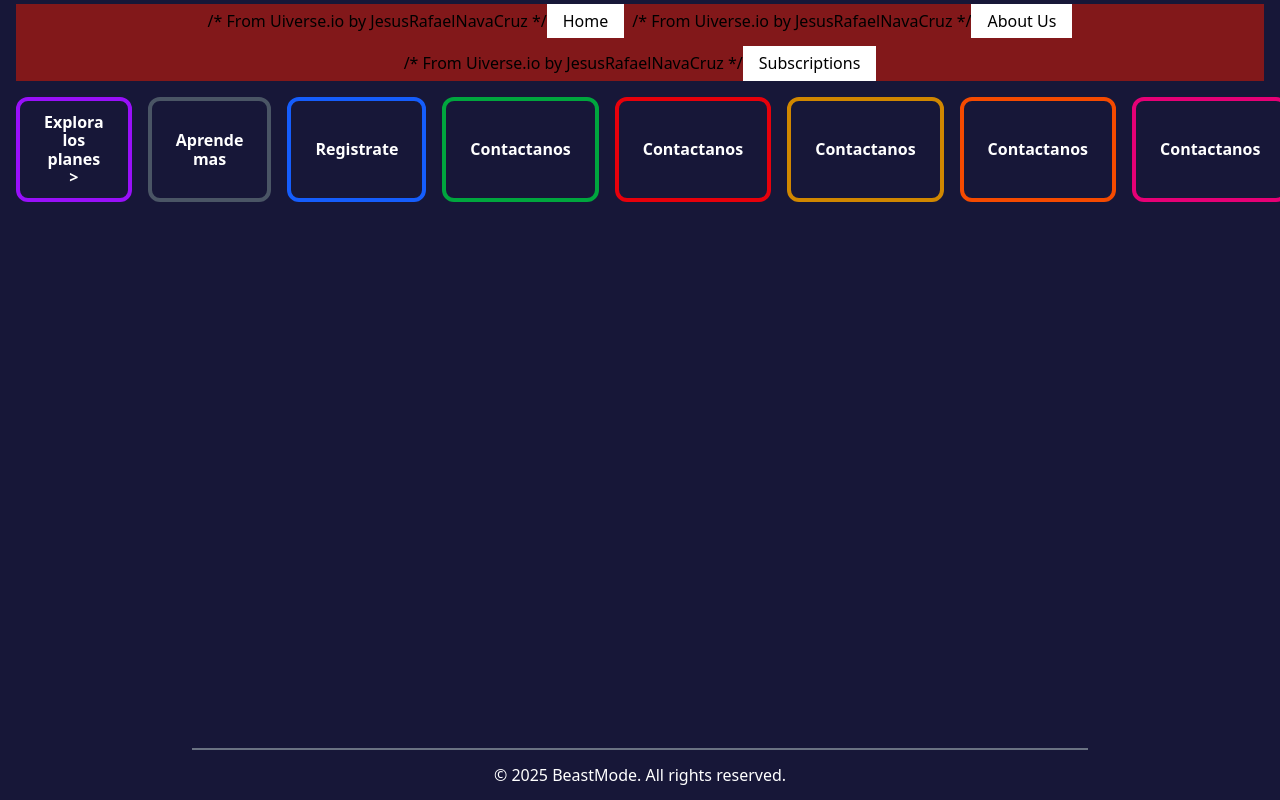
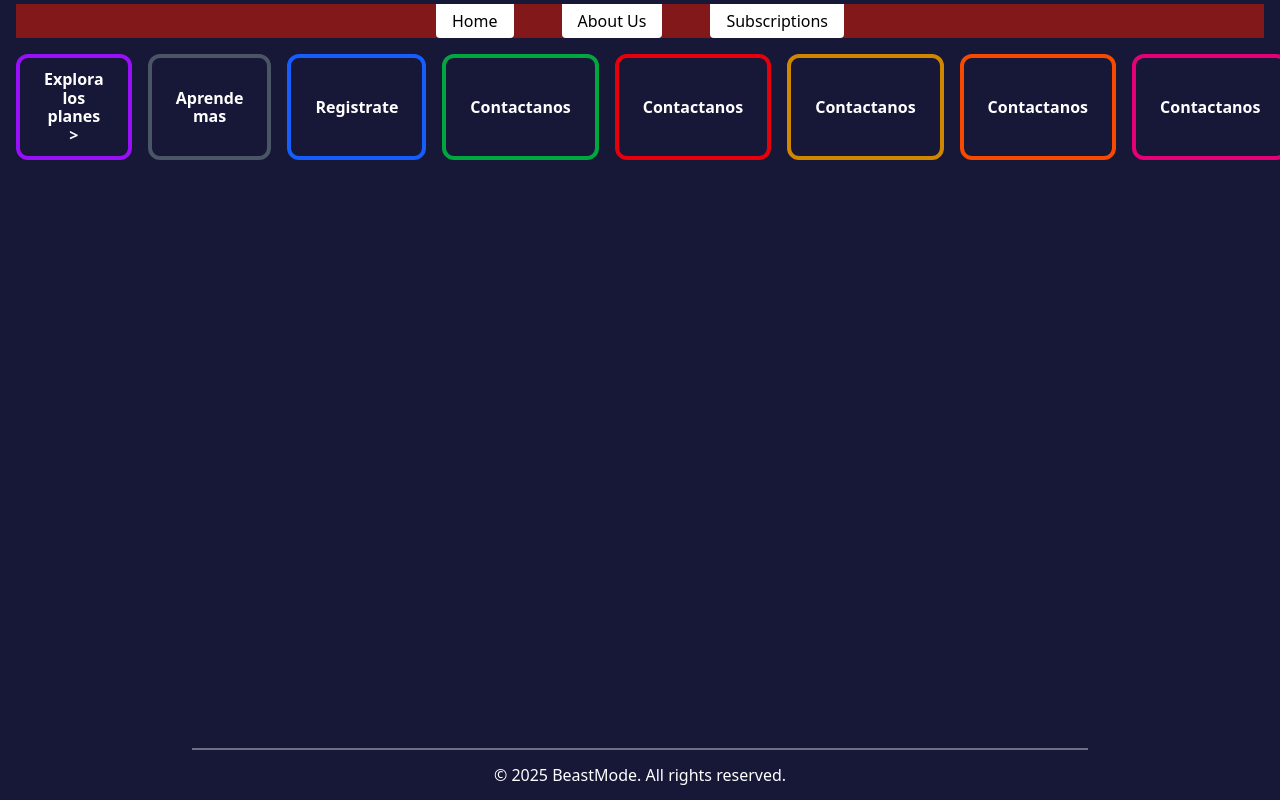
Before and after one commit to beastmode-pf-proyect/beastmode, a Next.js app in the folder frontend/front/: page / in a window 1280 px wide. Shown: the top 800 px of the page. Built offline with nearby package versions, Linux system fonts and the light colour scheme.

Commit message:
modificando los elementos del navbar mas adelante volvere hacer el menu hamburguesa

```diff
--- a/frontend/front/src/Components/Navbar/Navbar.tsx
+++ b/frontend/front/src/Components/Navbar/Navbar.tsx
@@ -12,11 +12,10 @@ export const Navbar: React.FC = (): ReactElement => {
 
     return (
         <>
-            <div className="flex flex-row flex-wrap justify-center gap-2 w-full">
+            <div className="flex flex-wrap justify-center gap-16 md:gap-12 sm:gap-8 w-full">
                 {itemNavbar.map((elemento, index) => (
                     <Link href={elemento.href} key={index}>
-                        /* From Uiverse.io by JesusRafaelNavaCruz */
-                        <button className="cursor-pointer uppercase bg-white px-4 py-2 active:translate-x-0.5 active:translate-y-0.5 hover:shadow-[0.5rem_0.5rem_#F44336,-0.5rem_-0.5rem_#00BCD4] transition">
+                        <button className="cursor-pointer uppercase bg-white px-4 py-2 active:translate-x-0.5 active:translate-y-0.5 hover:shadow-[0.5rem_0.5rem_#F44336,-0.5rem_-0.5rem_#00BCD4] transition rounded-b-sm">
                             {elemento.label}
                         </button>
                     </Link>
```
